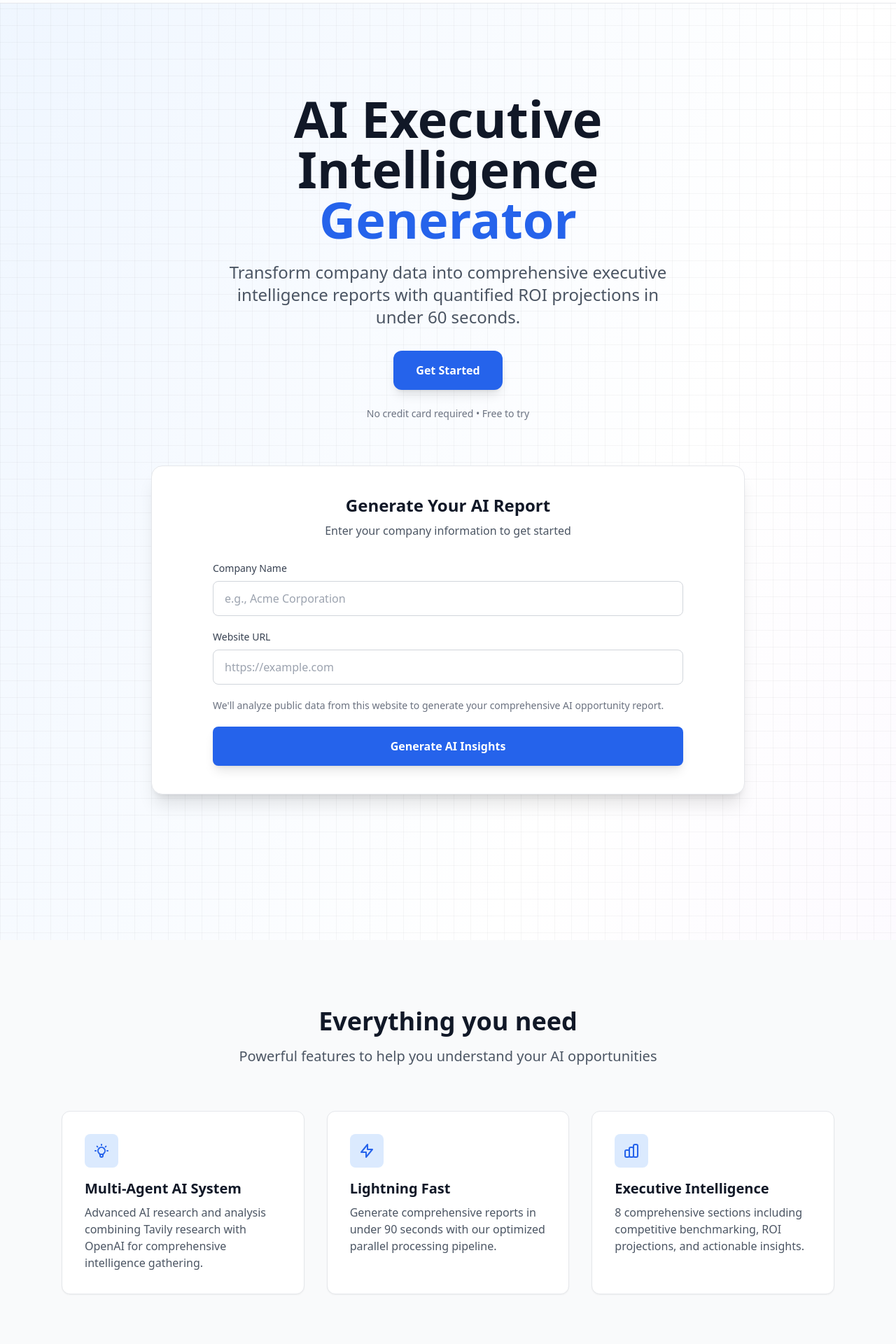
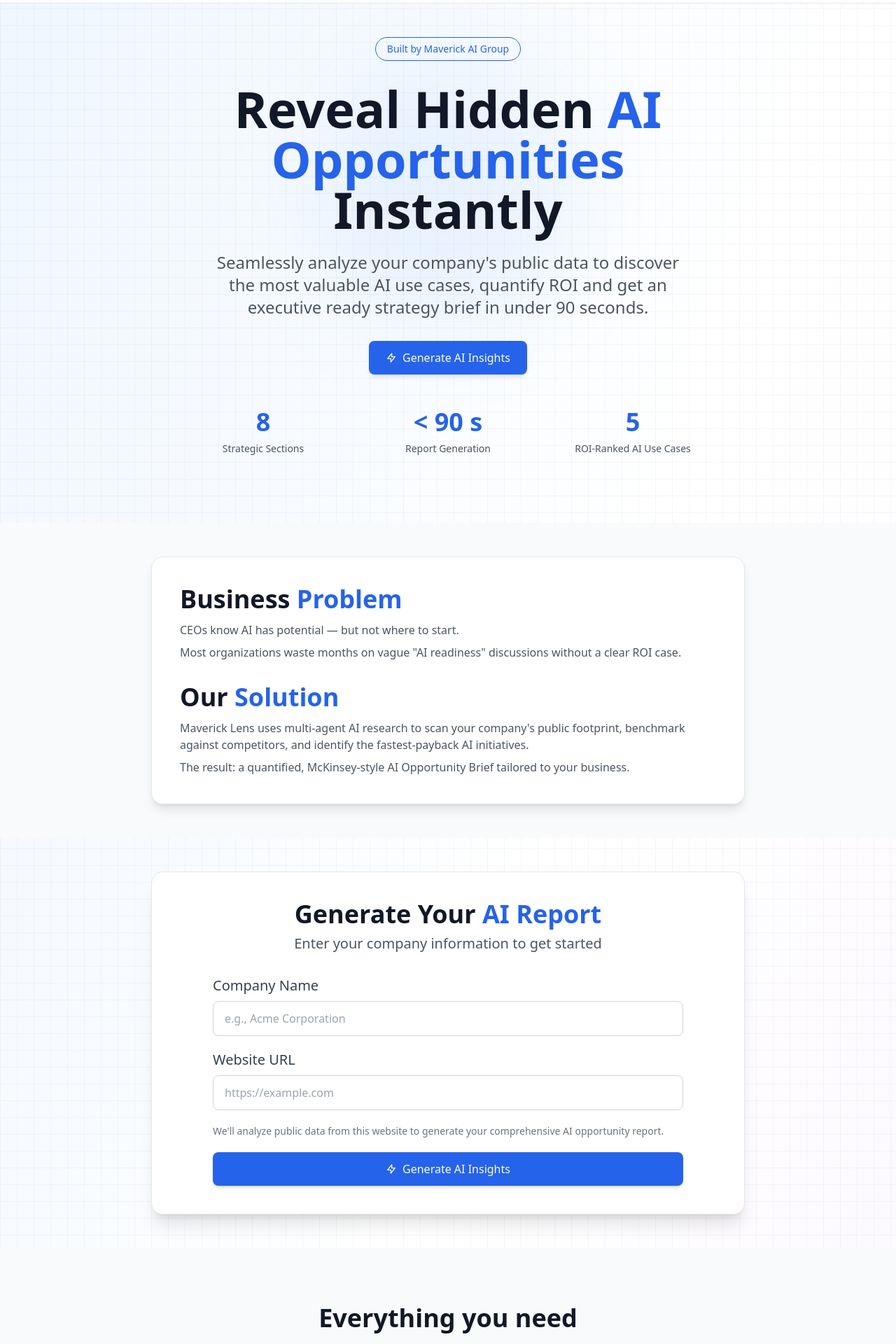
Before and after one commit to SaraAllaparthi/ai-opportunity-generator, a Next.js app: page / in a window 1280 px wide. Shown: the part 60-1980 px from the top of the page at 70% size. Built offline with nearby package versions, Linux system fonts and the light colour scheme.

Commit message:
update UI again

```diff
--- a/app/(marketing)/page.tsx
+++ b/app/(marketing)/page.tsx
@@ -54,35 +54,105 @@ export default function LandingPage() {
       </header>
 
       {/* Hero Section */}
-      <section className="mx-auto max-w-4xl px-6 py-24 md:py-32">
-        <div className="text-center mb-16">
+      <section className="mx-auto max-w-4xl px-6 py-12 relative">
+        {/* Decorative visual element */}
+        <div className="absolute top-20 left-1/2 transform -translate-x-1/2 w-96 h-96 bg-blue-400/10 dark:bg-blue-500/10 rounded-full blur-3xl pointer-events-none"></div>
+        <div className="text-center mb-12 relative z-10">
+          {/* Banner */}
+          <div className="mb-8">
+            <a
+              href="https://www.maverickaigroup.ai/"
+              target="_blank"
+              rel="noopener noreferrer"
+              className="inline-block px-4 py-1.5 rounded-full border border-blue-600 dark:border-blue-400 bg-transparent text-sm font-medium text-blue-600 dark:text-white hover:bg-blue-50 hover:text-blue-600 dark:hover:bg-blue-900/20 dark:hover:text-blue-400 transition-colors"
+            >
+              Built by Maverick AI Group
+            </a>
+          </div>
           <h1 className="text-5xl md:text-6xl lg:text-7xl font-bold text-gray-900 dark:text-white mb-6 leading-tight">
-            AI Executive Intelligence
-            <span className="block text-blue-600 dark:text-blue-400">Generator</span>
+            Reveal Hidden <span className="text-blue-600 dark:text-blue-400">AI Opportunities</span> Instantly
           </h1>
           <p className="text-xl md:text-2xl text-gray-600 dark:text-gray-300 mb-8 max-w-2xl mx-auto leading-relaxed">
-            Transform company data into comprehensive executive intelligence reports with quantified ROI projections in under 60 seconds.
+            Seamlessly analyze your company's public data to discover the most valuable AI use cases, quantify ROI and get an executive ready strategy brief in under 90 seconds.
           </p>
           <button
             onClick={() => {
               const formSection = document.getElementById('generator-form')
               formSection?.scrollIntoView({ behavior: 'smooth' })
             }}
-            className="inline-flex h-14 items-center justify-center rounded-xl bg-blue-600 dark:bg-blue-500 px-8 text-base font-semibold text-white hover:bg-blue-700 dark:hover:bg-blue-600 transition-all shadow-lg hover:shadow-xl transform hover:-translate-y-0.5"
+            className="group inline-flex h-12 items-center justify-center gap-2 rounded-lg bg-blue-600 dark:bg-blue-500 px-6 text-base font-medium text-white hover:bg-blue-700 dark:hover:bg-blue-600 transition-all shadow-md hover:shadow-lg"
           >
-            Get Started
+            <svg className="w-4 h-4 transition-transform group-hover:translate-x-1" fill="none" stroke="currentColor" viewBox="0 0 24 24">
+              <path strokeLinecap="round" strokeLinejoin="round" strokeWidth={2} d="M13 10V3L4 14h7v7l9-11h-7z" />
+            </svg>
+            Generate AI Insights
           </button>
-          <p className="mt-6 text-sm text-gray-500 dark:text-gray-400">No credit card required • Free to try</p>
+
+          {/* Stats Grid */}
+          <div className="mt-12 grid grid-cols-1 md:grid-cols-3 gap-6 max-w-3xl mx-auto">
+            <div className="text-center">
+              <div className="text-4xl font-bold text-blue-600 dark:text-blue-400 mb-2">8</div>
+              <div className="text-sm text-gray-600 dark:text-gray-300">Strategic Sections</div>
+            </div>
+            <div className="text-center">
+              <div className="text-4xl font-bold text-blue-600 dark:text-blue-400 mb-2">&lt; 90 s</div>
+              <div className="text-sm text-gray-600 dark:text-gray-300">Report Generation</div>
+            </div>
+            <div className="text-center">
+              <div className="text-4xl font-bold text-blue-600 dark:text-blue-400 mb-2">5</div>
+              <div className="text-sm text-gray-600 dark:text-gray-300">ROI-Ranked AI Use Cases</div>
+            </div>
+          </div>
         </div>
+      </section>
 
-        {/* Form Section */}
-        <div id="generator-form" className="rounded-2xl border border-gray-200 dark:border-gray-700 bg-white dark:bg-gray-800 p-8 md:p-10 shadow-xl mb-20">
+      {/* Problem → Solution Section */}
+      <section className="bg-gray-50 dark:bg-gray-900/50 py-12">
+        <div className="mx-auto max-w-4xl px-6">
+          <div className="rounded-2xl border border-gray-200 dark:border-gray-700 bg-white dark:bg-gray-800 p-8 md:p-10 shadow-lg">
+            <div className="space-y-8">
+              {/* The Problem */}
+              <div>
+                <h4 className="text-4xl font-semibold mb-3">
+                  <span className="text-gray-900 dark:text-white">Business </span>
+                  <span className="text-blue-600 dark:text-blue-400">Problem</span>
+                </h4>
+                <p className="text-gray-600 dark:text-gray-300 mb-2">
+                  CEOs know AI has potential — but not where to start.
+                </p>
+                <p className="text-gray-600 dark:text-gray-300">
+                  Most organizations waste months on vague "AI readiness" discussions without a clear ROI case.
+                </p>
+              </div>
+
+              {/* The Solution */}
+              <div>
+                <h4 className="text-4xl font-semibold mb-3">
+                  <span className="text-gray-900 dark:text-white">Our </span>
+                  <span className="text-blue-600 dark:text-blue-400">Solution</span>
+                </h4>
+                <p className="text-gray-600 dark:text-gray-300 mb-2">
+                  Maverick Lens uses multi-agent AI research to scan your company's public footprint, benchmark against competitors, and identify the fastest-payback AI initiatives.
+                </p>
+                <p className="text-gray-600 dark:text-gray-300">
+                  The result: a quantified, McKinsey-style AI Opportunity Brief tailored to your business.
+                </p>
+              </div>
+            </div>
+          </div>
+        </div>
+      </section>
+
+      {/* Form Section */}
+      <section className="py-12">
+        <div className="mx-auto max-w-4xl px-6">
+          <div id="generator-form" className="rounded-2xl border border-gray-200 dark:border-gray-700 bg-white dark:bg-gray-800 p-8 md:p-10 shadow-xl">
           <div className="max-w-2xl mx-auto">
-            <h2 className="text-2xl font-semibold text-gray-900 dark:text-white mb-2 text-center">Generate Your AI Report</h2>
-            <p className="text-gray-600 dark:text-gray-300 mb-8 text-center">Enter your company information to get started</p>
+            <h2 className="text-4xl font-semibold text-gray-900 dark:text-white mb-2 text-center">Generate Your <span className="text-blue-600 dark:text-blue-400">AI Report</span></h2>
+            <p className="text-xl text-gray-600 dark:text-gray-300 mb-8 text-center">Enter your company information to get started</p>
             <form className="space-y-5" onSubmit={onSubmit}>
               <div>
-                <label className="block text-sm font-medium text-gray-700 dark:text-gray-300 mb-2">Company Name</label>
+                <label className="text-xl block text-sm font-medium text-gray-700 dark:text-gray-300 mb-2">Company Name</label>
                 <input
                   className="w-full rounded-lg border border-gray-300 dark:border-gray-600 bg-white dark:bg-gray-900 px-4 py-3 text-base text-gray-900 dark:text-white placeholder-gray-400 dark:placeholder-gray-500 outline-none focus:border-blue-500 dark:focus:border-blue-400 focus:ring-2 focus:ring-blue-500/20 dark:focus:ring-blue-400/20 transition-all"
                   placeholder="e.g., Acme Corporation"
@@ -92,7 +162,7 @@ export default function LandingPage() {
                 />
               </div>
               <div>
-                <label className="block text-sm font-medium text-gray-700 dark:text-gray-300 mb-2">Website URL</label>
+                <label className="text-xl block text-sm font-medium text-gray-700 dark:text-gray-300 mb-2">Website URL</label>
                 <input
                   className="w-full rounded-lg border border-gray-300 dark:border-gray-600 bg-white dark:bg-gray-900 px-4 py-3 text-base text-gray-900 dark:text-white placeholder-gray-400 dark:placeholder-gray-500 outline-none focus:border-blue-500 dark:focus:border-blue-400 focus:ring-2 focus:ring-blue-500/20 dark:focus:ring-blue-400/20 transition-all"
                   placeholder="https://example.com"
@@ -105,7 +175,7 @@ export default function LandingPage() {
                 We'll analyze public data from this website to generate your comprehensive AI opportunity report.
               </p>
               <button
-                className="w-full h-14 items-center justify-center rounded-lg bg-blue-600 dark:bg-blue-500 text-base font-semibold text-white hover:bg-blue-700 dark:hover:bg-blue-600 transition-all shadow-lg hover:shadow-xl disabled:opacity-50 disabled:cursor-not-allowed"
+                className="group w-full h-12 items-center justify-center gap-2 rounded-lg bg-blue-600 dark:bg-blue-500 text-base font-medium text-white hover:bg-blue-700 dark:hover:bg-blue-600 transition-all shadow-md hover:shadow-lg disabled:opacity-50 disabled:cursor-not-allowed flex"
                 disabled={loading}
                 type="submit"
               >
@@ -118,7 +188,12 @@ export default function LandingPage() {
                     Generating Report...
                   </span>
                 ) : (
-                  "Generate AI Insights"
+                  <>
+                    <svg className="w-4 h-4 transition-transform group-hover:translate-x-1" fill="none" stroke="currentColor" viewBox="0 0 24 24">
+                      <path strokeLinecap="round" strokeLinejoin="round" strokeWidth={2} d="M13 10V3L4 14h7v7l9-11h-7z" />
+                    </svg>
+                    Generate AI Insights
+                  </>
                 )}
               </button>
               {error && (
@@ -126,13 +201,14 @@ export default function LandingPage() {
               )}
             </form>
           </div>
+          </div>
         </div>
       </section>
 
       {/* Features Section */}
-      <section id="features" className="bg-gray-50 dark:bg-gray-900/50 py-24">
+      <section id="features" className="bg-gray-50 dark:bg-gray-900/50 py-20">
         <div className="mx-auto max-w-6xl px-6">
-          <div className="text-center mb-16">
+          <div className="text-center mb-12">
             <h2 className="text-4xl font-bold text-gray-900 dark:text-white mb-4">Everything you need</h2>
             <p className="text-xl text-gray-600 dark:text-gray-300 max-w-2xl mx-auto">Powerful features to help you understand your AI opportunities</p>
           </div>
@@ -143,8 +219,8 @@ export default function LandingPage() {
                   <path strokeLinecap="round" strokeLinejoin="round" strokeWidth={2} d="M9.663 17h4.673M12 3v1m6.364 1.636l-.707.707M21 12h-1M4 12H3m3.343-5.657l-.707-.707m2.828 9.9a5 5 0 117.072 0l-.548.547A3.374 3.374 0 0014 18.469V19a2 2 0 11-4 0v-.531c0-.895-.356-1.754-.988-2.386l-.548-.547z" />
                 </svg>
               </div>
-              <h3 className="text-xl font-semibold text-gray-900 dark:text-white mb-2">Multi-Agent AI System</h3>
-              <p className="text-gray-600 dark:text-gray-300">Advanced AI research and analysis combining Tavily research with OpenAI for comprehensive intelligence gathering.</p>
+              <h3 className="text-xl font-semibold text-gray-900 dark:text-white mb-2">Seamless Integration</h3>
+              <p className="text-gray-600 dark:text-gray-300">Connects instantly with your public website or company profile — no data upload required.</p>
             </div>
             <div className="bg-white dark:bg-gray-800 rounded-xl p-8 shadow-sm border border-gray-200 dark:border-gray-700">
               <div className="w-12 h-12 rounded-lg bg-blue-100 dark:bg-blue-900/30 flex items-center justify-center mb-4">
@@ -152,8 +228,8 @@ export default function LandingPage() {
                   <path strokeLinecap="round" strokeLinejoin="round" strokeWidth={2} d="M13 10V3L4 14h7v7l9-11h-7z" />
                 </svg>
               </div>
-              <h3 className="text-xl font-semibold text-gray-900 dark:text-white mb-2">Lightning Fast</h3>
-              <p className="text-gray-600 dark:text-gray-300">Generate comprehensive reports in under 90 seconds with our optimized parallel processing pipeline.</p>
+              <h3 className="text-xl font-semibold text-gray-900 dark:text-white mb-2">Executive Analysis in Minutes</h3>
+              <p className="text-gray-600 dark:text-gray-300">Generates a concise, board-ready intelligence report with ROI, feasibility, and a 90-day action plan.</p>
             </div>
             <div className="bg-white dark:bg-gray-800 rounded-xl p-8 shadow-sm border border-gray-200 dark:border-gray-700">
               <div className="w-12 h-12 rounded-lg bg-blue-100 dark:bg-blue-900/30 flex items-center justify-center mb-4">
@@ -161,17 +237,17 @@ export default function LandingPage() {
                   <path strokeLinecap="round" strokeLinejoin="round" strokeWidth={2} d="M9 19v-6a2 2 0 00-2-2H5a2 2 0 00-2 2v6a2 2 0 002 2h2a2 2 0 002-2zm0 0V9a2 2 0 012-2h2a2 2 0 012 2v10m-6 0a2 2 0 002 2h2a2 2 0 002-2m0 0V5a2 2 0 012-2h2a2 2 0 012 2v14a2 2 0 01-2 2h-2a2 2 0 01-2-2z" />
                 </svg>
               </div>
-              <h3 className="text-xl font-semibold text-gray-900 dark:text-white mb-2">Executive Intelligence</h3>
-              <p className="text-gray-600 dark:text-gray-300">8 comprehensive sections including competitive benchmarking, ROI projections, and actionable insights.</p>
+              <h3 className="text-xl font-semibold text-gray-900 dark:text-white mb-2">Quantified Impact</h3>
+              <p className="text-gray-600 dark:text-gray-300">Each use case includes projected benefit, cost, payback, and confidence level — all visualized.</p>
             </div>
           </div>
         </div>
       </section>
 
       {/* How It Works Section */}
-      <section id="how-it-works" className="py-24">
+      <section id="how-it-works" className="py-20">
         <div className="mx-auto max-w-4xl px-6">
-          <div className="text-center mb-16">
+          <div className="text-center mb-12">
             <h2 className="text-4xl font-bold text-gray-900 dark:text-white mb-4">How it works</h2>
             <p className="text-xl text-gray-600 dark:text-gray-300">Get your comprehensive AI opportunity report in three simple steps</p>
           </div>
@@ -202,37 +278,27 @@ export default function LandingPage() {
       </section>
 
       {/* Final CTA Section */}
-      <section className="bg-blue-600 dark:bg-blue-700 py-20">
+      <section className="bg-gray-50 dark:bg-gray-900/50 py-12">
         <div className="mx-auto max-w-4xl px-6 text-center">
-          <h2 className="text-4xl font-bold text-white mb-4">Ready to discover your AI opportunities?</h2>
-          <p className="text-xl text-blue-100 dark:text-blue-200 mb-8">Get started with a comprehensive AI strategy report tailored to your company.</p>
-          <button
-            onClick={() => {
-              const formSection = document.getElementById('generator-form')
-              formSection?.scrollIntoView({ behavior: 'smooth' })
-            }}
-            className="inline-flex h-14 items-center justify-center rounded-xl bg-white dark:bg-gray-100 px-8 text-base font-semibold text-blue-600 dark:text-blue-700 hover:bg-gray-50 dark:hover:bg-white transition-all shadow-lg hover:shadow-xl transform hover:-translate-y-0.5"
-          >
-            Generate Your Report Now
-          </button>
+          <h2 className="text-4xl font-bold text-gray-900 dark:text-white mb-4">Let's Design <span className="text-blue-600 dark:text-blue-400">Your AI Roadmap</span> Together</h2>
+          <p className="text-xl text-gray-600 dark:text-gray-300 mb-8">Work directly with our strategy team to map your company's fastest-ROI AI initiatives, identify data gaps, and define your 90-day execution plan..</p>
+            <a
+              href="mailto:contact@maverickaigroup.ai"
+              className="group inline-flex h-12 items-center justify-center gap-2 rounded-lg bg-blue-600 dark:bg-blue-500 px-6 text-base font-medium text-white hover:bg-blue-700 dark:hover:bg-blue-600 transition-all shadow-md hover:shadow-lg"
+            >
+              Book Strategic Session
+              <svg className="w-4 h-4 transition-transform group-hover:translate-x-1" fill="none" stroke="currentColor" viewBox="0 0 24 24">
+                <path strokeLinecap="round" strokeLinejoin="round" strokeWidth={2} d="M3 8l7.89 5.26a2 2 0 002.22 0L21 8M5 19h14a2 2 0 002-2V7a2 2 0 00-2-2H5a2 2 0 00-2 2v10a2 2 0 002 2z" />
+              </svg>
+            </a>
         </div>
       </section>
 
       {/* Footer */}
       <footer className="bg-white dark:bg-gray-900 border-t border-gray-200 dark:border-gray-800 py-12">
         <div className="mx-auto max-w-6xl px-6">
-          <div className="flex flex-col md:flex-row items-center justify-between gap-6">
-            <div className="text-sm text-gray-600 dark:text-gray-400">© 2025 AI Intelligence. All rights reserved.</div>
-            <div className="flex items-center gap-6 flex-wrap justify-center">
-              <span className="text-xs text-gray-500 dark:text-gray-500">Powered by</span>
-              <span className="text-xs text-gray-700 dark:text-gray-300 font-medium">OpenAI</span>
-              <span className="text-gray-300 dark:text-gray-600">•</span>
-              <span className="text-xs text-gray-700 dark:text-gray-300 font-medium">Tavily</span>
-              <span className="text-gray-300 dark:text-gray-600">•</span>
-              <span className="text-xs text-gray-700 dark:text-gray-300 font-medium">Supabase</span>
-              <span className="text-gray-300 dark:text-gray-600">•</span>
-              <span className="text-xs text-gray-700 dark:text-gray-300 font-medium">Vercel</span>
-            </div>
+          <div className="flex flex-col md:flex-row items-center justify-center gap-6">
+            <div className="text-sm text-gray-600 dark:text-gray-400">© 2025 Maverick Lens | Built by Maverick AI Group | All rights reserved.</div>
           </div>
         </div>
       </footer>
```
